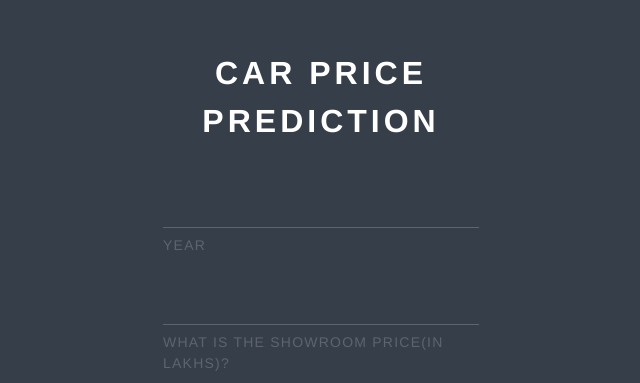
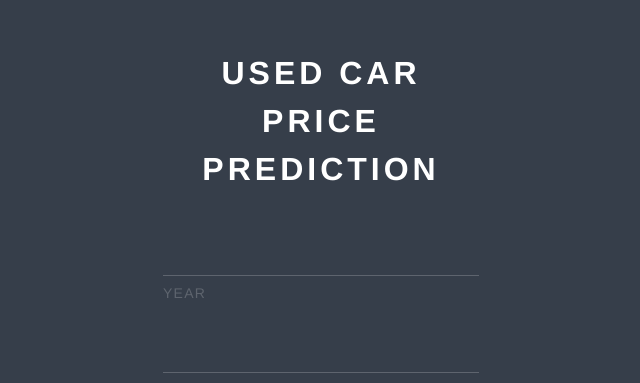
Before and after one commit to bhavan-bhatt/car-price-prediction, a Flask app: page / in a window 1280 px wide. Shown: the top 383 px of the page, without its empty margins (319-959 px from the left). Run offline with Flask 2, Linux system fonts and the light colour scheme; parts of the project's set-up code (start-up, migrations or seed data) failed here and were passed over.

Commit message:
Update index.html

```diff
--- a/templates/index.html
+++ b/templates/index.html
@@ -11,7 +11,7 @@
 <body>
 
   <div class="container" >
-        <h1>Car Price Prediction</h1>
+        <h1>Used Car Price Prediction</h1>
         <form class="form" action="{{ url_for('predict')}}" method="POST">
 
           <fieldset class="form-fieldset ui-input __first">
```
